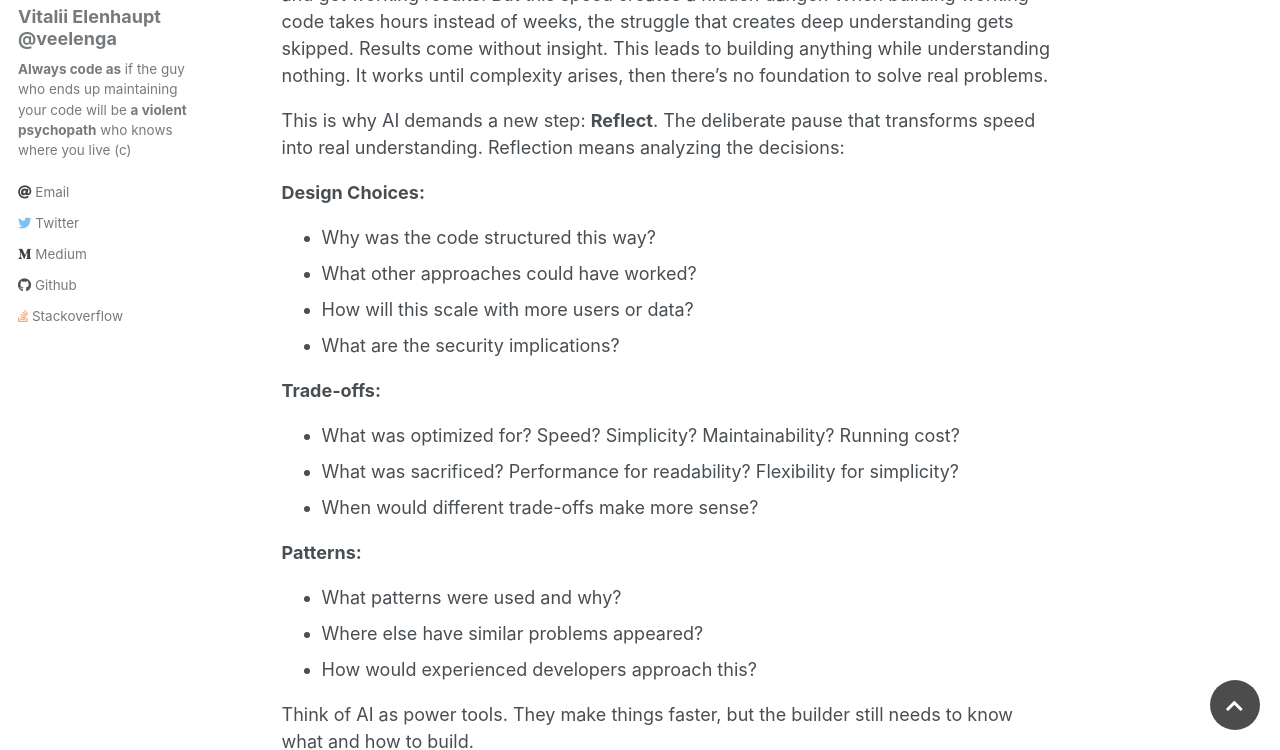
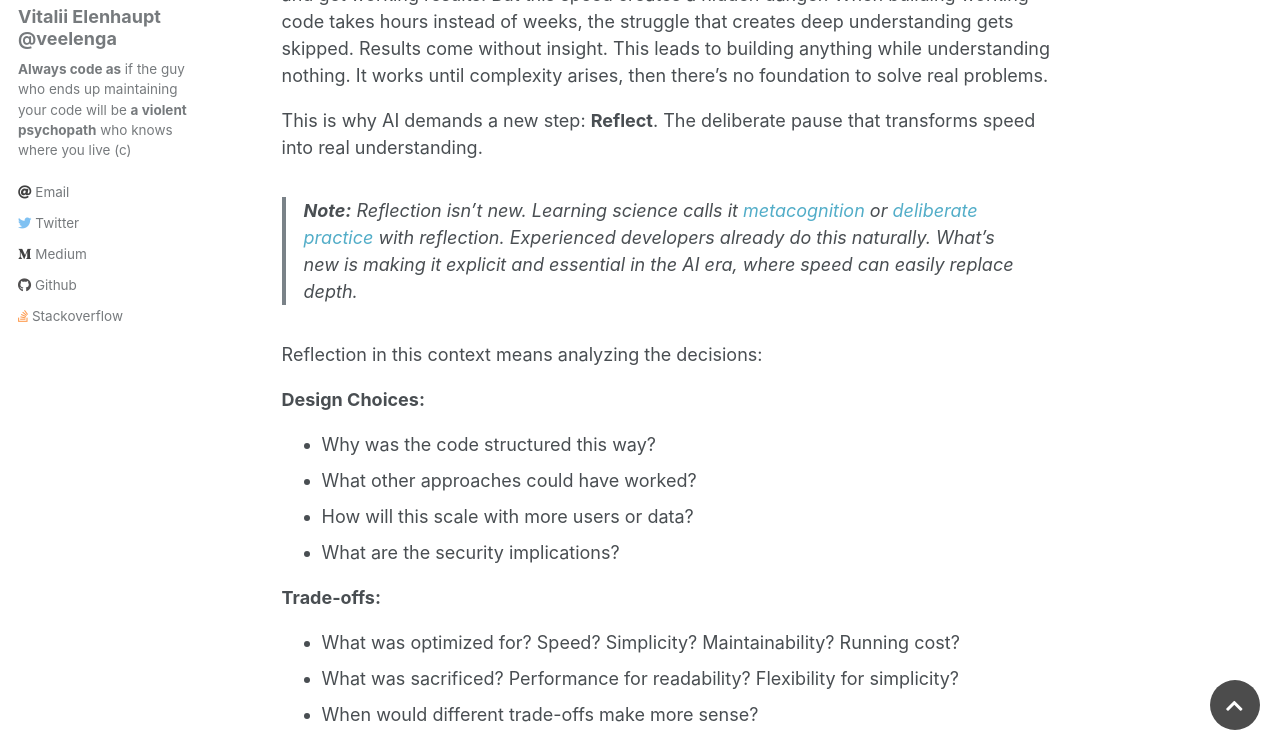
Before and after one commit to veelenga/veelenga.github.io, a Jekyll site: the page built from _posts/2025-10-05-the-learning-loop.markdown, in a window 1280 px wide and 900 px high, scrolled down 2073 px, cut to the strip 150-900 px from the top of the window. Built offline with Jekyll 4.4.1, drawn with Linux system fonts in a browser that asks for light colours; comment, search, counter and statistics services are not loaded.

Commit message:
Link metacognition

```diff
--- a/_posts/2025-10-05-the-learning-loop.markdown
+++ b/_posts/2025-10-05-the-learning-loop.markdown
@@ -72,7 +72,10 @@ When building working code takes hours instead of weeks, the struggle that creat
 This leads to building anything while understanding nothing. It works until complexity arises, then there's no foundation to solve real problems.
 
 This is why AI demands a new step: **Reflect**. The deliberate pause that transforms speed into real understanding.
-Reflection means analyzing the decisions:
+
+> **Note:** Reflection isn't new. Learning science calls it [metacognition](https://en.wikipedia.org/wiki/Metacognition) or [deliberate practice](https://en.wikipedia.org/wiki/Practice_(learning_method)#Deliberate_practice) with reflection. Experienced developers already do this naturally. What's new is making it explicit and essential in the AI era, where speed can easily replace depth.
+
+Reflection in this context means analyzing the decisions:
 
 **Design Choices:**
 - Why was the code structured this way?
```
